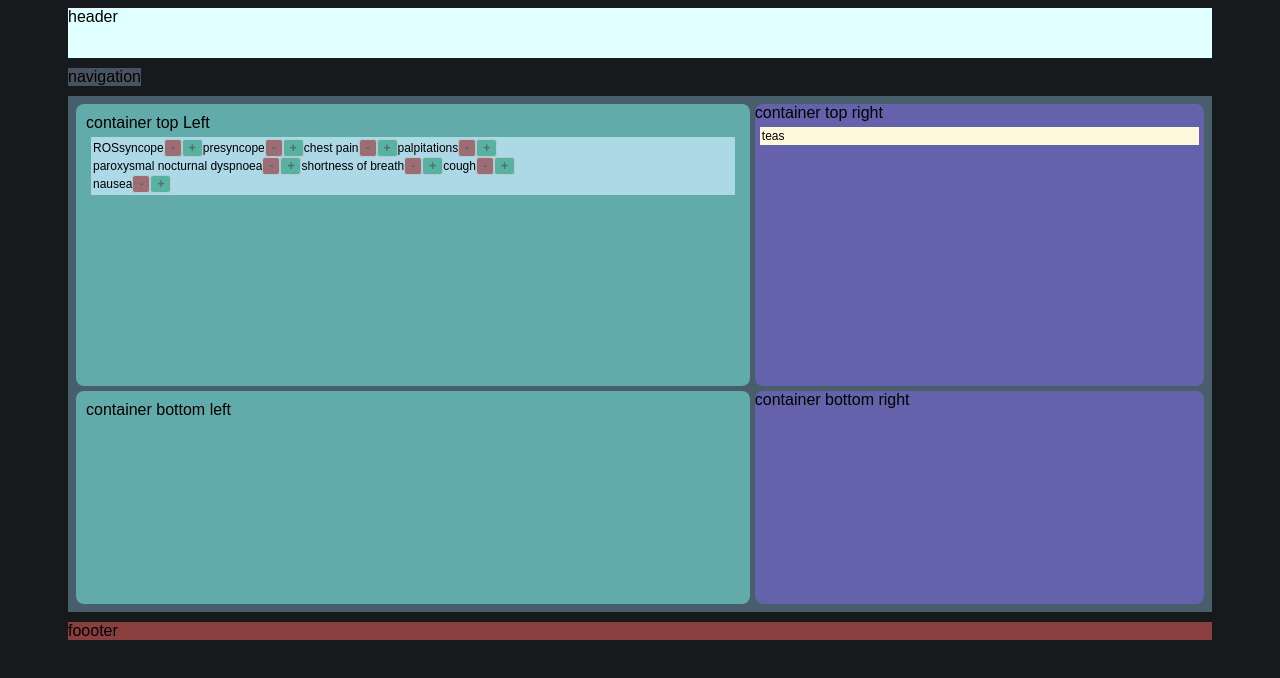
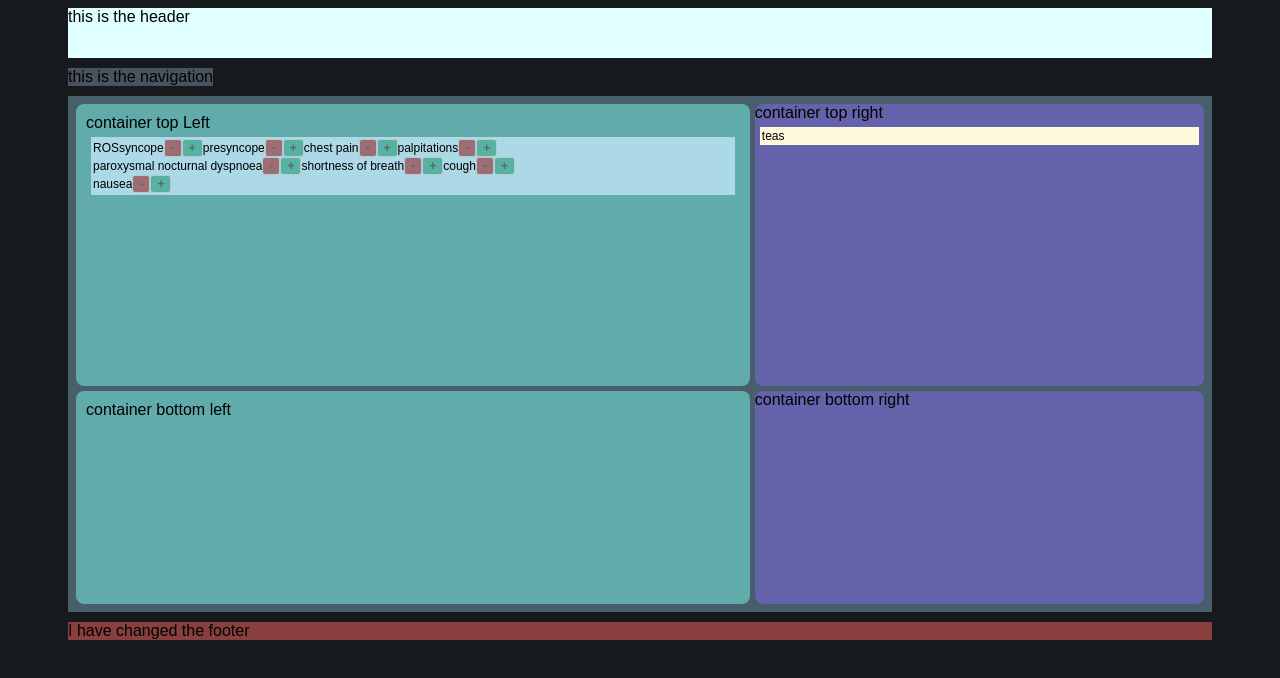
Before and after one commit to patthetan/git_test, a plain HTML site: page index.html in a window 1280 px wide. Drawn offline with Linux system fonts and the light colour scheme.

Commit message:
this is the new file

```diff
--- a/index.html
+++ b/index.html
@@ -11,8 +11,8 @@
     <script src="js/index.js" defer></script>
 </head>
 <body>
-    <header>header</header>
-    <nav>navigation</nav>
+    <header>this is the header</header>
+    <nav>this is the navigation</nav>
     <main>
         <div class="containerLeft" id="containerHistoryOptions">container top Left
             <div class="optionBox" id="historyReviewOfSystemsOptions">ROS</div>
@@ -23,7 +23,7 @@
         </div>
         <div class="containerRight" id="containerExaminationTextbox">container bottom right</div>
     </main>
-    <footer>foooter</footer>
+    <footer>I have changed the footer</footer>
 
 
 
```
